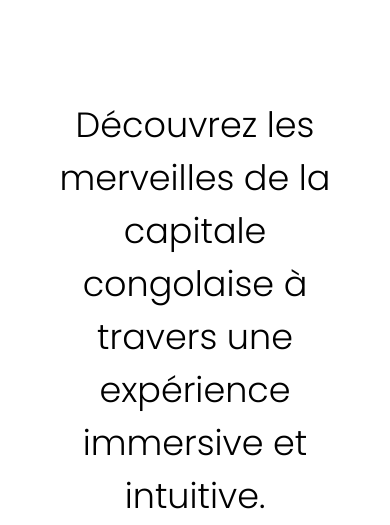
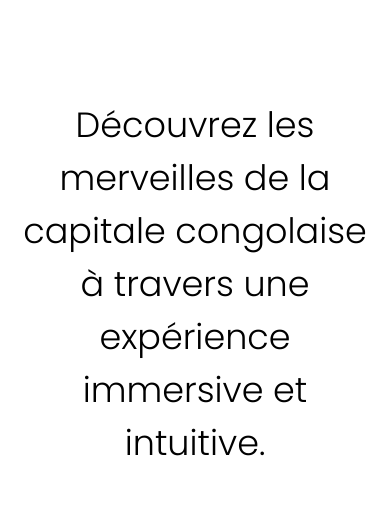
Before and after one commit to ghislainkabangu/portail-du-tourisme, a plain HTML site: page index.html in a window 390 px wide. Shown: the part 638-1163 px from the top of the page. Drawn offline with Linux system fonts and the light colour scheme.

Commit message:
Add files via upload

```diff
--- a/style.css
+++ b/style.css
@@ -339,6 +339,11 @@ footer {
         font-size: 50px;
     }
 
+    section h3 {
+        width: 95%;
+
+    }
+
     .section div {
         flex-basis: 85%;
     }
```
